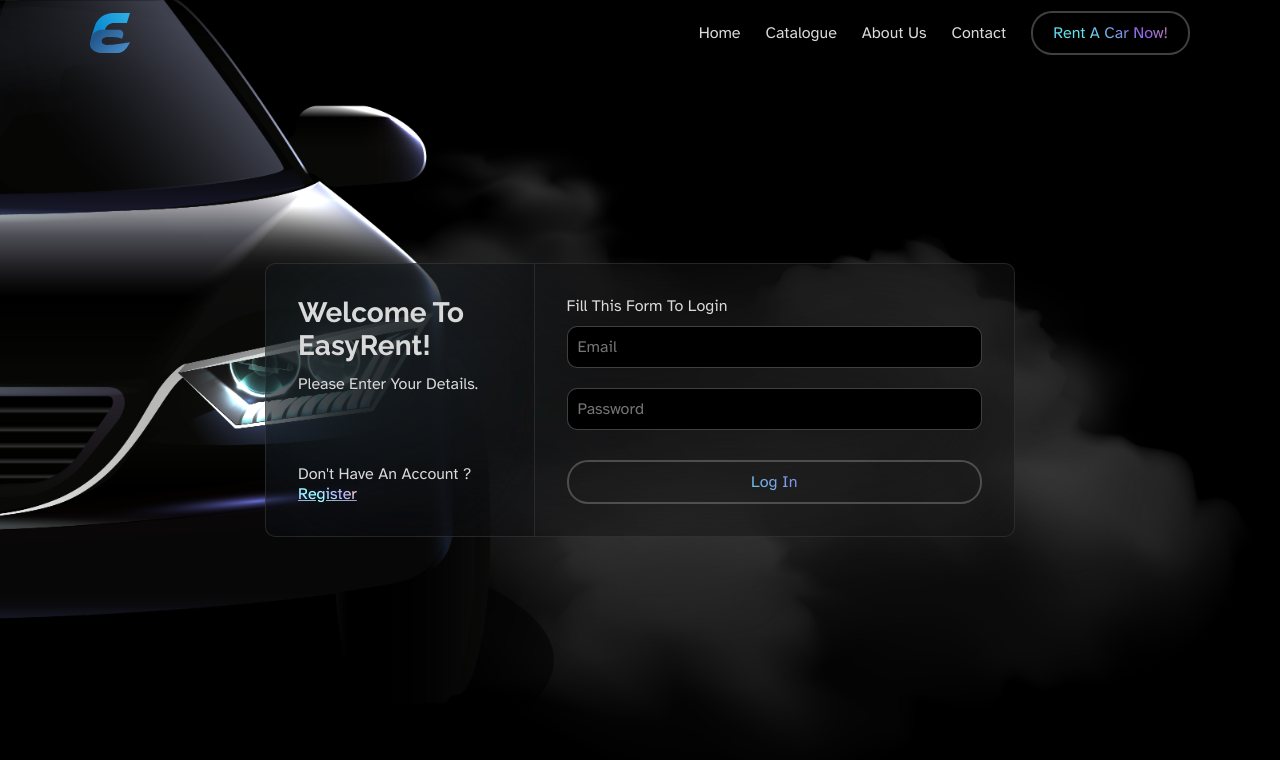
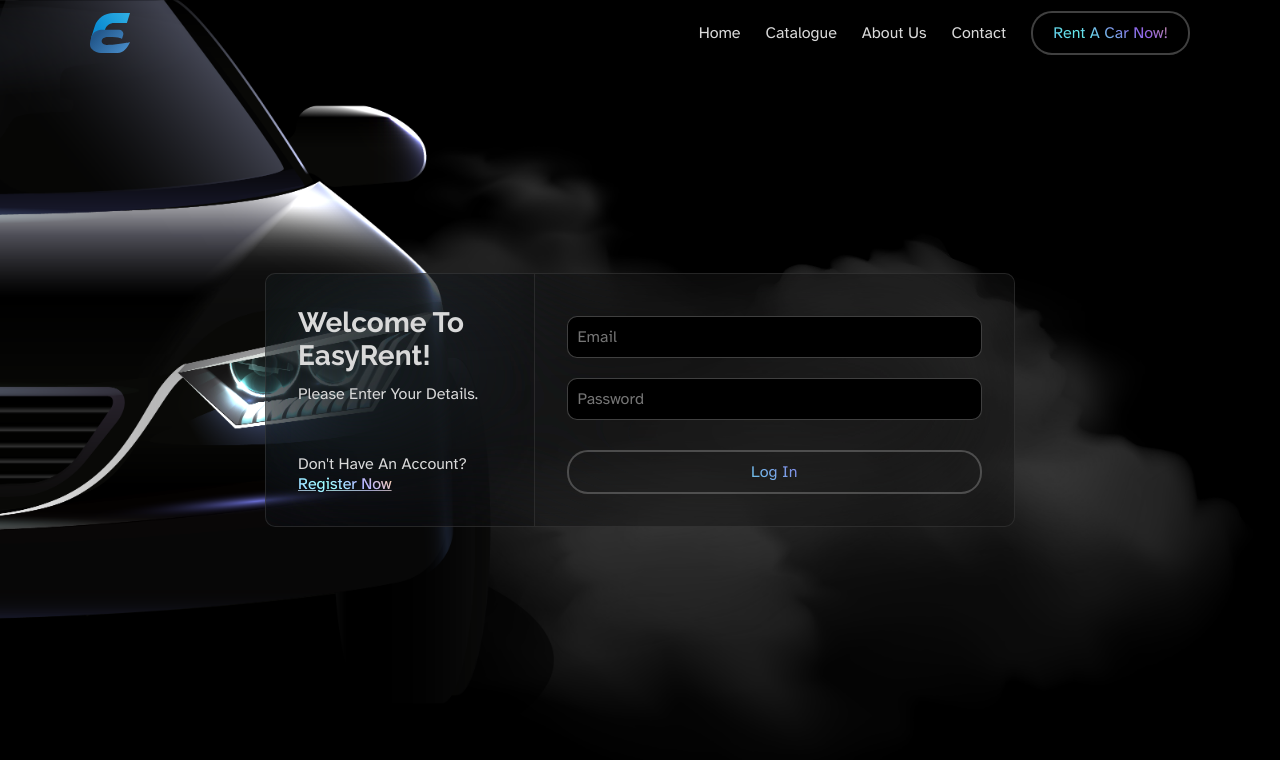
Before and after one commit to mwww/EasyRent, a React (Vite) app: page /login in a window 1280 px wide. Shown: the top 760 px of the page. Built offline with nearby package versions, Linux system fonts and the light colour scheme.

Commit message:
Update main.tsx

```diff
--- a/src/pages/app/login/main/main.tsx
+++ b/src/pages/app/login/main/main.tsx
@@ -32,12 +32,12 @@ const main = () => {
             <p>Please enter your details.</p>
           </div>
           <div>
-            <p>Don't have an account ?</p>
-            <Link to={'/register'}>Register</Link>
+            <p>Don't have an account?</p>
+            <Link to={'/register'}>Register now</Link>
           </div>
         </div>
         <div className={css.content}>
-          <p>fill this form to login</p>
+          {/* <p>fill this form to login</p> */}
           <form className="" onSubmit={auth}>
             <label htmlFor="Email"></label>
             <input
```
